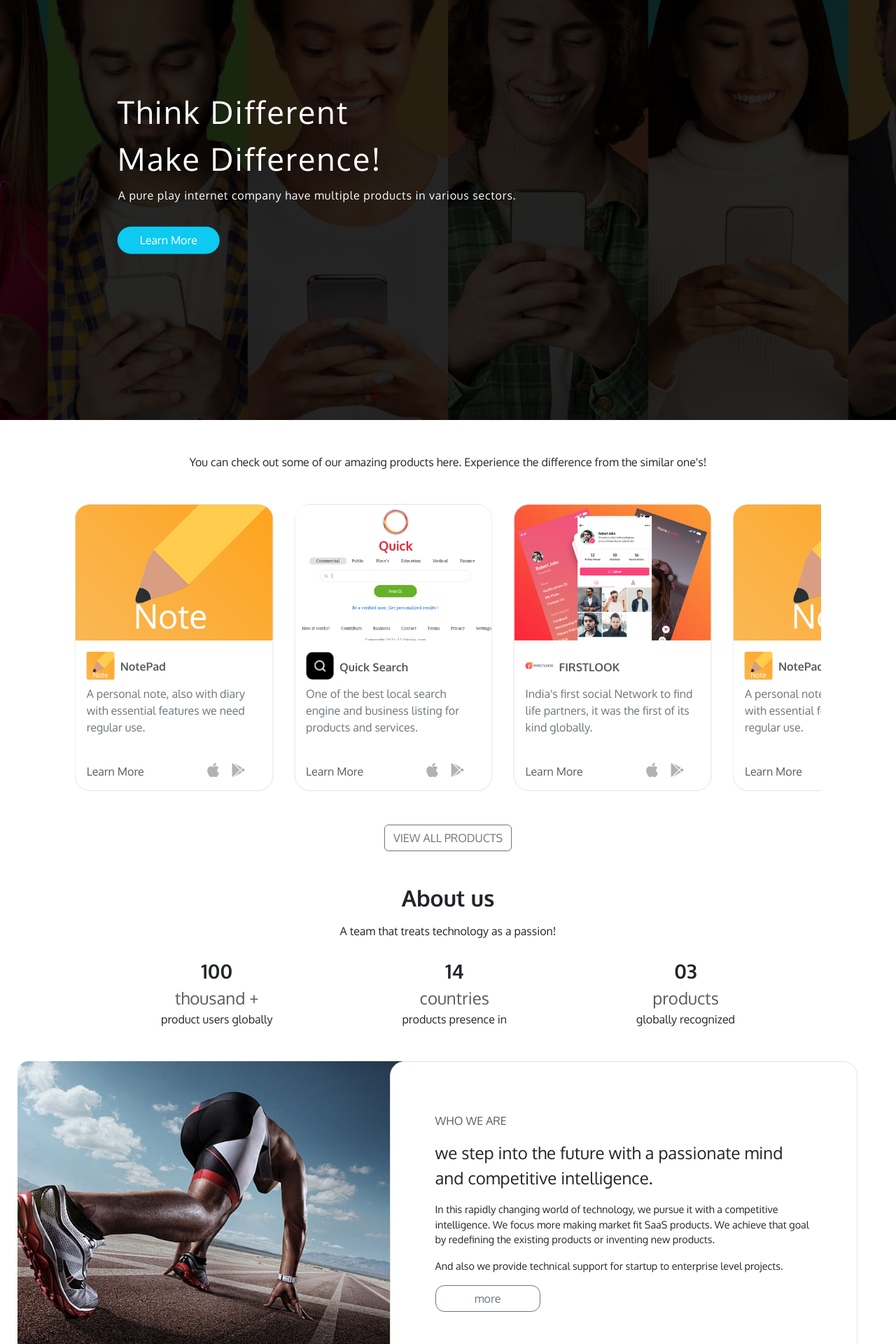
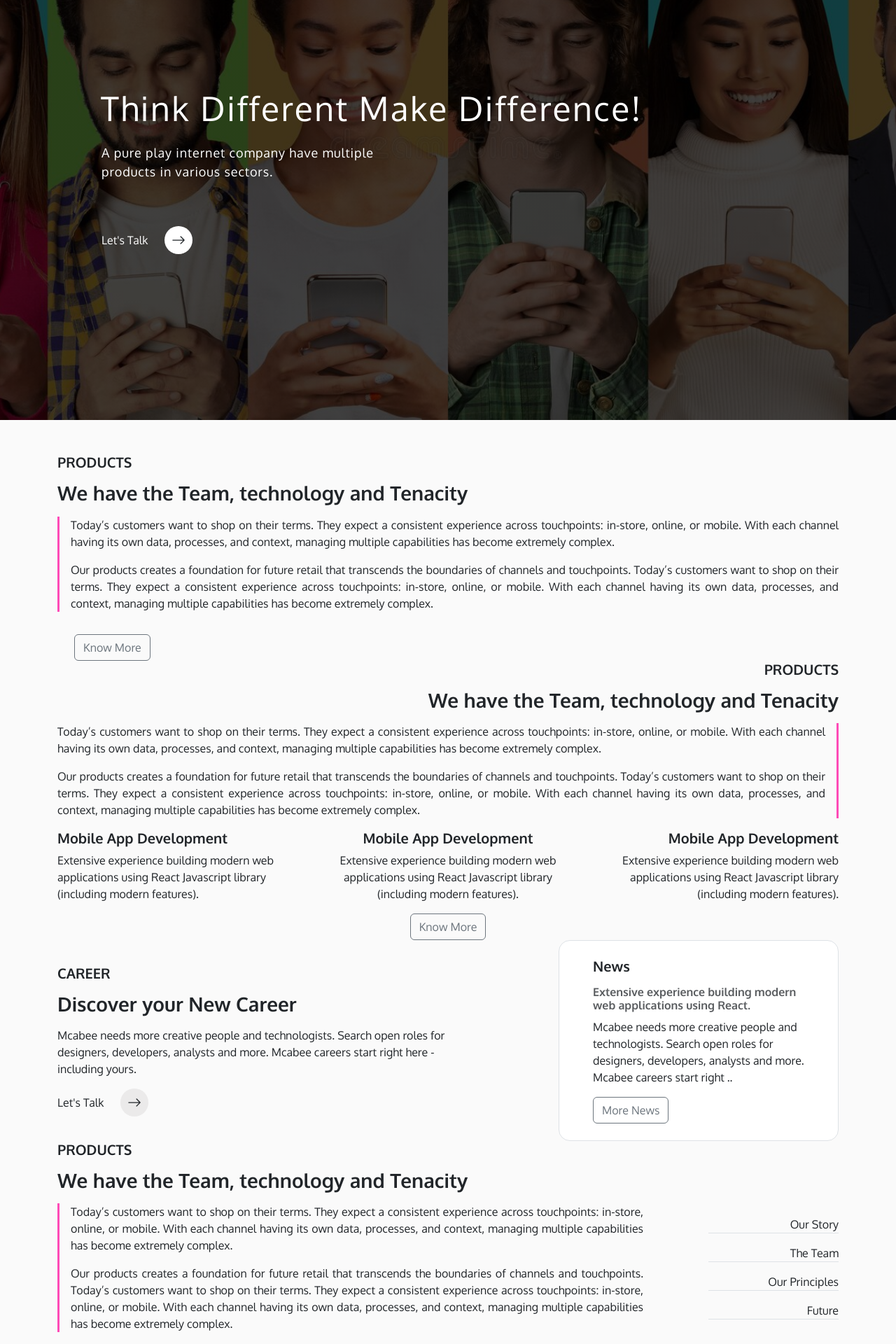
Before and after one commit to MCABEE/McAbee_Main, a React (Vite) app in the folder Client/: page / in a window 1280 px wide. Shown: the part 200-2120 px from the top of the page at 70% size. Built offline with nearby package versions, Linux system fonts and the light colour scheme.

Commit message:
structured the layout for home page

```diff
--- a/Client/src/App.jsx
+++ b/Client/src/App.jsx
@@ -1,6 +1,6 @@
 import './App.css'
 import { BrowserRouter, Routes, Route } from 'react-router-dom'
-import { Home } from './pages/home/Home'
+import  Home2 from './pages/home2/Home2'
 import  WhoWeAre2  from './pages/whoweare2/WhoWeAre2'
 import { WhatWeDo } from './pages/whatwedo/WhatWeDo'
 import { Products } from "./pages/products/Products"
@@ -14,7 +14,7 @@
   return (
     <BrowserRouter>
       <Routes>
-        <Route path='/' element={<Home />} />
+        <Route path='/' element={<Home2 />} />
         <Route path='/whoweare' element={<WhoWeAre2 />} />
         <Route path='/whatwedo' element={<WhatWeDo />} />
         <Route path='/products' element={<Products />} />
--- a/Client/src/components/heroSection/HeroSection.jsx
+++ b/Client/src/components/heroSection/HeroSection.jsx
@@ -2,6 +2,7 @@
 import "./herosection.css"
 import { GoogleMapIcon } from '../../assets/GoogleMapIcon';
 import { motion } from "framer-motion"
+import {BsArrowRight} from "react-icons/bs"
 
 export const HeroSection = ({ data }) => {
 
@@ -19,19 +20,21 @@
           )
         }
 
-        <motion.h3
+        <motion.p
           initial={{ opacity: 0, y: "-100vh" }}
           animate={{ opacity: 1, y: 1 }}
-          transition={{delay:0.5,duration:1        }}>
+          transition={{delay:0.5,duration:1        }} className='heroTitle'>
             {topic}
-            </motion.h3>
+            </motion.p>
         <motion.p initial={{ opacity: 0, x: "-50vw" }}
           animate={{ opacity: 1, x: 1 }}
-          transition={{delay:3 ,duration:1 }} className='pb-4'>{content}</motion.p>
+          transition={{delay:3 ,duration:1 }} className='pb-5 herocontent'>{content}</motion.p>
         {
-          button && <motion.a initial={{ opacity: 0, x: "50vw" }}
+          button && <motion.div initial={{ opacity: 0, x: "50vw" }}
           animate={{ opacity: 1, x: 1 }}
-          transition={{delay:4.5,duration:1}} className='heroSectionbtn' href='#'>{button}</motion.a>
+          transition={{delay:4.5,duration:1}} className='d-flex  align-items-center' >
+           Let's Talk <a href="#" className='text-dark heroSectionbtn ms-4' ><BsArrowRight size={20}/></a>
+            </motion.div>
         }
 
       </div>
--- a/Client/src/components/heroSection/herosection.css
+++ b/Client/src/components/heroSection/herosection.css
@@ -14,37 +14,43 @@
 .herosecimgBg{
   background: linear-gradient(
     to right,
-    rgba(0, 0, 0, 0.85),
-    rgba(0, 0, 0, 0.85)
+    rgba(0, 0, 0, 0.75),
+    rgba(0, 0, 0, 0.75)
   ),
   url("../../assets/banner_Image.jpg");
   background-size: cover;
   background-position: center;
 }
-.hero-section h3 {
-  font-size: 2.8em;
+.hero-section .heroTitle {
+  font-size: 3em;
   letter-spacing: 0.05em;
-  max-width: 400px;
   line-height: 1.5em;
 }
-.hero-section p {
+.hero-section .herocontent {
   letter-spacing: 0.05em;
+  font-size: large;
+  max-width: 450px ;
 }
 .hero-section-content {
   position: absolute;
   top: 55%;
-  left: 30%;
-  transform: translate(-50%, -50%);
-  padding-left: 8.5em;
+  padding-left: 9rem;
+  transform: translateY( -50%);
+
+
 }
 .GoogleMapIconContainer {
   padding-left: 10em;
 }
 .heroSectionbtn {
-  background-color: #0dcaf0;
-  padding: 0.6rem 2rem;
+  background-color: #ffffff;
+  width: 2.5rem;
+  height: 2.5rem;
   border-radius: 2rem;
-  color: #fff;
+  color: #303030;
+  display: flex;
+  justify-content: center;
+  align-items: center;
 }
 .heroSectionbtn:hover {
   cursor: pointer;
--- /dev/null
+++ b/Client/src/pages/home2/Home2.jsx
@@ -0,0 +1,119 @@
+import React from 'react'
+import { Footer2 } from '../../components/footer2/Footer2'
+import { HeroSection } from '../../components/heroSection/HeroSection'
+import { Navbar2 } from '../../components/navbar2/Navbar2'
+import { BsArrowRight } from "react-icons/bs"
+import "./home2.scss"
+
+
+
+let herosectionData = {
+    "image": false,
+    "topic": "Think Different Make Difference!",
+    "content": "A pure play internet company have multiple products in various sectors.",
+    "button": "Learn More",
+    "background": "herosecimgBg"
+}
+
+const Home2 = () => {
+    return (
+        <div className='careers-page-wrapper pb-3'>
+            <HeroSection data={herosectionData} />
+            <div className="container position-absolute" style={{ top: "1rem", right: "50%", transform: "translateX(50%)" }}>
+                <Navbar2 />
+            </div>
+            <div className="container pt-5 ">
+                <div  >
+                    <h5 className='fw-700 pb-2'>PRODUCTS</h5>
+                    <h3 className='fw-700 pb-2'>We have the Team, technology and Tenacity</h3>
+                    <div className='ps-3' style={{ borderLeft: "3px solid #FF4BB7", textAlign: "justify" }}>
+                        <p>Today’s customers want to shop on their terms. They expect a consistent experience across touchpoints: in-store, online, or mobile. With each channel having its own data, processes, and context, managing multiple capabilities has become extremely complex.</p>
+                        <p>Our products creates a foundation for future retail that transcends the boundaries of channels and touchpoints. Today’s customers want to shop on their terms. They expect a consistent experience across touchpoints: in-store, online, or mobile. With each channel having its own data, processes, and context, managing multiple capabilities has become extremely complex.</p>
+                    </div>
+                </div>
+                <button className='btn btn-outline-secondary mt-3 ms-4'>Know More</button>
+                {/* carousel  */}
+                <div className='text-end' >
+                    <h5 className='fw-700 pb-2'>PRODUCTS</h5>
+                    <h3 className='fw-700 pb-2'>We have the Team, technology and Tenacity</h3>
+                    <div className='pe-3' style={{ borderRight: "3px solid #FF4BB7", textAlign: "justify" }}>
+                        <p>Today’s customers want to shop on their terms. They expect a consistent experience across touchpoints: in-store, online, or mobile. With each channel having its own data, processes, and context, managing multiple capabilities has become extremely complex.</p>
+                        <p>Our products creates a foundation for future retail that transcends the boundaries of channels and touchpoints. Today’s customers want to shop on their terms. They expect a consistent experience across touchpoints: in-store, online, or mobile. With each channel having its own data, processes, and context, managing multiple capabilities has become extremely complex.</p>
+                    </div>
+                </div>
+                <div className='d-flex flex-column flex-md-row justify-content-between'>
+                    <div className='text-start'>
+                        <h5 className='fw-700'>Mobile App Development</h5>
+                        <p>Extensive experience building modern web applications using React Javascript library (including modern features).</p>
+                    </div>
+                    <div className='text-center'>
+                        <h5 className='fw-700'>Mobile App Development</h5>
+                        <p>Extensive experience building modern web applications using React Javascript library (including modern features).</p>
+                    </div>
+                    <div className='text-end'>
+                        <h5 className='fw-700'>Mobile App Development</h5>
+                        <p>Extensive experience building modern web applications using React Javascript library (including modern features).</p>
+                    </div>
+                </div>
+
+                <div className='d-flex justify-content-center'>
+                    <button className='btn btn-outline-secondary'>Know More</button>
+                </div>
+                <div className='d-flex flex-column flex-lg-row justify-content-between align-items-center'>
+                    <div className=' py-4 col col-lg-6'>
+                        <h5 className='fw-700 pb-2'>CAREER</h5>
+                        <h3 className='fw-700 pb-2'>Discover your New Career</h3>
+                        <p>Mcabee needs more creative people and technologists. Search open roles for designers, developers, analysts and more. Mcabee careers start right here - including yours.</p>
+                        <div className='d-flex  align-items-center' >
+                            Let's Talk <a href="#" className='text-dark exploreOpeningsbtn ms-4' ><BsArrowRight size={20} /></a>
+                        </div>
+                    </div>
+                    <div className='bg-white border px-5 py-4 ' style={{ maxWidth: "400px", borderRadius: "1rem" }}>
+
+                        <h5 className='fw-700 pb-2'>News</h5>
+                        <div>
+                            <h6 className='fw-700 text-muted'>Extensive experience building modern web applications using React.</h6>
+                            <p>Mcabee needs more creative people and technologists. Search open roles for designers, developers, analysts and more. Mcabee careers start right ..</p>
+                        </div>
+                        <button className='btn btn-outline-secondary'>More News</button>
+
+                    </div>
+                </div>
+                <div  >
+                    <h5 className='fw-700 pb-2'>PRODUCTS</h5>
+                            <h3 className='fw-700 pb-2'>We have the Team, technology and Tenacity</h3>
+                    <div className='d-flex flex-column-reverse flex-lg-row align-items-center justify-content-between'>
+                        <div className='col col-md-8 col-lg-9'>
+                            <div className='ps-3' style={{ borderLeft: "3px solid #FF4BB7", textAlign: "justify" }}>
+                                <p>Today’s customers want to shop on their terms. They expect a consistent experience across touchpoints: in-store, online, or mobile. With each channel having its own data, processes, and context, managing multiple capabilities has become extremely complex.</p>
+                                <p>Our products creates a foundation for future retail that transcends the boundaries of channels and touchpoints. Today’s customers want to shop on their terms. They expect a consistent experience across touchpoints: in-store, online, or mobile. With each channel having its own data, processes, and context, managing multiple capabilities has become extremely complex.</p>
+                            </div>
+                        </div>
+                        <div className='col-5 ms-auto col-md-3 col-lg-2 text-end'>
+                            <p className='border-bottom'>Our Story</p>
+                            <p className='border-bottom'>The Team</p>
+                            <p className='border-bottom'>Our Principles</p>
+                            <p className='border-bottom'>Future</p>
+                        </div>
+                    </div>
+
+                </div>
+
+
+
+
+
+
+
+
+
+
+
+            </div>
+
+            <Footer2 />
+        </div>
+    )
+}
+
+export default Home2
--- /dev/null
+++ b/Client/src/pages/home2/home2.scss
@@ -0,0 +1,15 @@
+.exploreOpeningsbtn {
+  background: #ebeaea;
+  width: 2.5rem;
+  height: 2.5rem;
+  border-radius: 2rem;
+  color: #303030;
+  display: flex;
+  justify-content: center;
+  align-items: center;
+  &:hover {
+    cursor: pointer;
+    background-color: #fff;
+    color: gray !important;
+  }
+}
```
